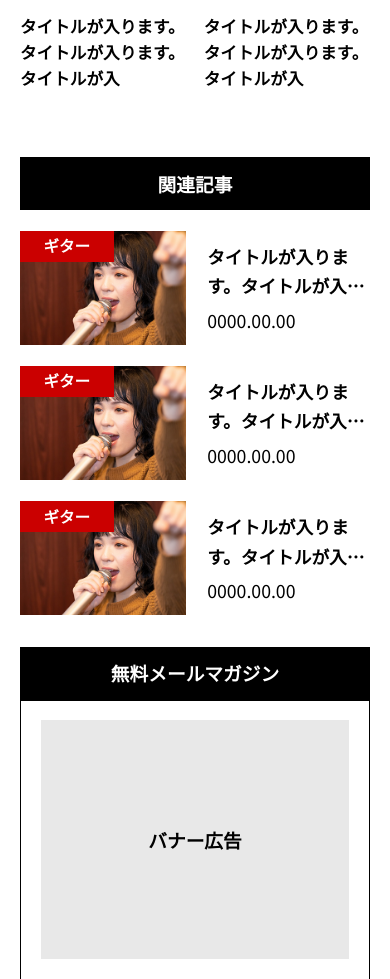
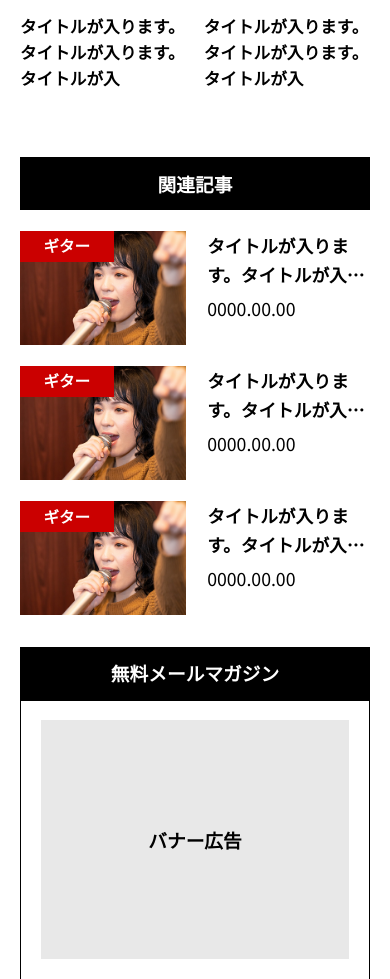
Before and after one commit to taichioonuki/yuuuulec-musicschool, a PHP site: page /blog_details.html in a window 390 px wide. Shown: the part 1916-2895 px from the top of the page. Run offline with PHP 8.4, Linux system fonts and the light colour scheme.

Commit message:
卒業実績一覧html構造変更

```diff
--- a/blog_details.html
+++ b/blog_details.html
@@ -240,7 +240,7 @@
                         loading="lazy">
                       <span class="c-blog__label">ギター</span>
                     </div>
-                    <div class="c-blog__text-wrapper">
+                    <div class="blog__text-wrapper">
                       <p class="c-related-title">
                         タイトルが入ります。タイトルが入ります。タイトルが入ります。
                       </p>
@@ -256,7 +256,7 @@
                         loading="lazy">
                       <span class="c-blog__label">ギター</span>
                     </div>
-                    <div class="c-blog__text-wrapper">
+                    <div class="blog__text-wrapper">
                       <p class="c-related-title">
                         タイトルが入ります。タイトルが入ります。タイトルが入ります。
                       </p>
@@ -272,7 +272,7 @@
                         loading="lazy">
                       <span class="c-blog__label">ギター</span>
                     </div>
-                    <div class="c-blog__text-wrapper">
+                    <div class="blog__text-wrapper">
                       <p class="c-related-title">
                         タイトルが入ります。タイトルが入ります。タイトルが入ります。
                       </p>
--- a/css/style.css
+++ b/css/style.css
@@ -1307,7 +1307,7 @@ main {
 @media (max-width: 767px) {
   .c-blog__text-wrapper {
     width: 100%;
-    margin-top: 1.1rem;
+    margin-top: 3rem;
   }
 }
 .c-blog__text-wrapper time {
@@ -2672,7 +2672,7 @@ data {
 }
 
 .result-details {
-  padding: 7rem 0 10rem;
+  padding-top: 7rem;
 }
 .result-details data {
   font-size: 1.7rem;
@@ -2681,7 +2681,16 @@ data {
 }
 @media (max-width: 767px) {
   .result-details {
-    padding: 5rem 0 6rem;
+    padding-top: 5rem;
+  }
+}
+
+.result-details__wrapper {
+  margin-bottom: 10rem;
+}
+@media (max-width: 767px) {
+  .result-details__wrapper {
+    margin-bottom: 6.5rem;
   }
 }
 
@@ -3232,6 +3241,29 @@ hr {
   }
 }
 
+.blog__text-wrapper {
+  -webkit-box-flex: 1;
+      -ms-flex: 1;
+          flex: 1;
+}
+@media (max-width: 767px) {
+  .blog__text-wrapper {
+    width: 100%;
+  }
+}
+.blog__text-wrapper time {
+  display: block;
+  font-size: 1.7rem;
+  line-height: 1.7647058824;
+  margin-top: 1.2rem;
+}
+@media (max-width: 767px) {
+  .blog__text-wrapper time {
+    margin-top: 0.4rem;
+    text-align: left;
+  }
+}
+
 /* ===========================
    sidebar
    =========================== */
@@ -3433,7 +3465,6 @@ hr {
   display: -ms-flexbox;
   display: flex;
   gap: 3rem;
-  padding-top: 7rem;
   -webkit-box-sizing: border-box;
           box-sizing: border-box;
 }
--- a/scss/object/component/_component.scss
+++ b/scss/object/component/_component.scss
@@ -512,7 +512,7 @@
 
     @include sp {
         width: 100%;
-        margin-top: 1.1rem;
+        margin-top: 3rem;
     }
 
     time {
--- a/scss/object/project/_blog_details.scss
+++ b/scss/object/project/_blog_details.scss
@@ -272,6 +272,26 @@ hr {
     }
 }
 
+.blog__text-wrapper {
+    flex: 1;
+
+    @include sp {
+        width: 100%;
+    }
+
+    time {
+        display: block;
+        font-size: 1.7rem;
+        line-height: calc(30 / 17);
+        margin-top: 1.2rem;
+
+        @include sp {
+            margin-top: 0.4rem;
+            text-align: left;
+        }
+    }
+}
+
 /* ===========================
    sidebar
    =========================== */
@@ -445,7 +465,6 @@ hr {
 .blog-details__container {
     display: flex;
     gap: 3rem;
-    padding-top: 7rem;
     box-sizing: border-box;
 
     @include sp {
--- a/scss/object/project/_result-details.scss
+++ b/scss/object/project/_result-details.scss
@@ -2,7 +2,7 @@
 @use "../component/component" as *;
 
 .result-details {
-    padding: 7rem 0 10rem;
+    padding-top: 7rem;
 
     data {
         font-size: 1.7rem;
@@ -11,7 +11,15 @@
     }
 
     @include sp {
-        padding: 5rem 0 6rem;
+        padding-top: 5rem;
+    }
+}
+
+.result-details__wrapper {
+    margin-bottom: 10rem;
+
+    @include sp {
+        margin-bottom: 6.5rem;
     }
 }
 
@@ -144,7 +152,6 @@
 }
 
 .related {
-
     @include sp {
         margin-bottom: 5rem;
     }
```
Also changed, not shown: result_details.html (+8 -6 lines), css/style.min.css, 2 other files.
